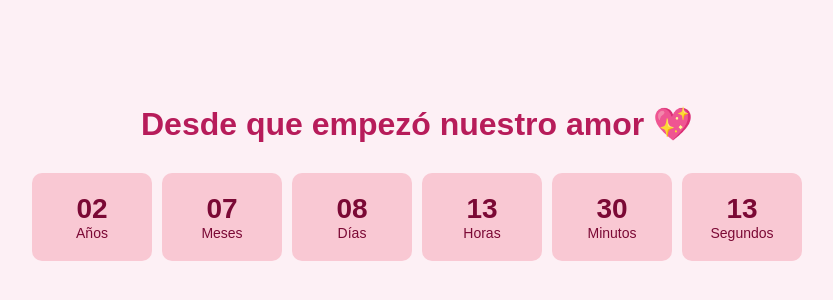
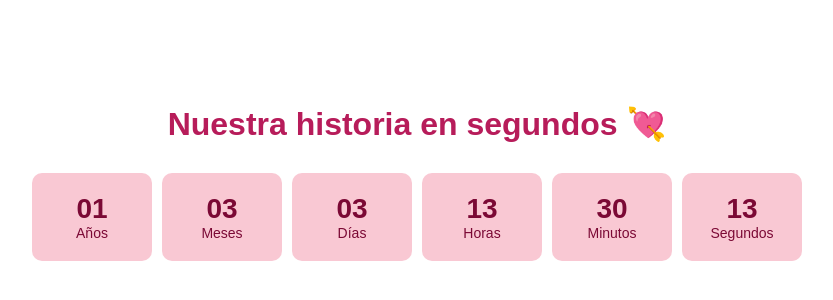
Before and after one commit to Yasinhassani/NuestroAmor, a plain HTML site: page index.html in a window 1280 px wide. Shown: the part 228-528 px from the top of the page, without its empty margins (223-1056 px from the left). Drawn offline with Linux system fonts and the light colour scheme.

Commit message:
Update index.html

```diff
--- a/index.html
+++ b/index.html
@@ -1,11 +1,11 @@
 <!DOCTYPE html>
-<html lang="en">
+<html lang="es">
 <head>
   <meta charset="UTF-8">
-  <title>Love Timer</title>
+  <title>Nuestra historia en segundos</title>
   <style>
     body {
-      background-color: #fdf0f5;
+      background-color: transparent;
       font-family: 'Arial', sans-serif;
       display: flex;
       flex-direction: column;
@@ -23,6 +23,7 @@
     .timer {
       display: flex;
       gap: 10px;
+      flex-wrap: wrap;
     }
 
     .box {
@@ -46,7 +47,7 @@
   </style>
 </head>
 <body>
-  <h1>Desde que empezó nuestro amor 💖</h1>
+  <h1>Nuestra historia en segundos 💘</h1>
   <div class="timer">
     <div class="box">
       <div class="number" id="years">00</div>
@@ -75,7 +76,7 @@
   </div>
 
   <script>
-    const startDate = new Date("2022-12-15T00:00:00"); // Change to your actual date
+    const startDate = new Date("2024-04-20T00:00:00");
 
     function updateTimer() {
       const now = new Date();
```
